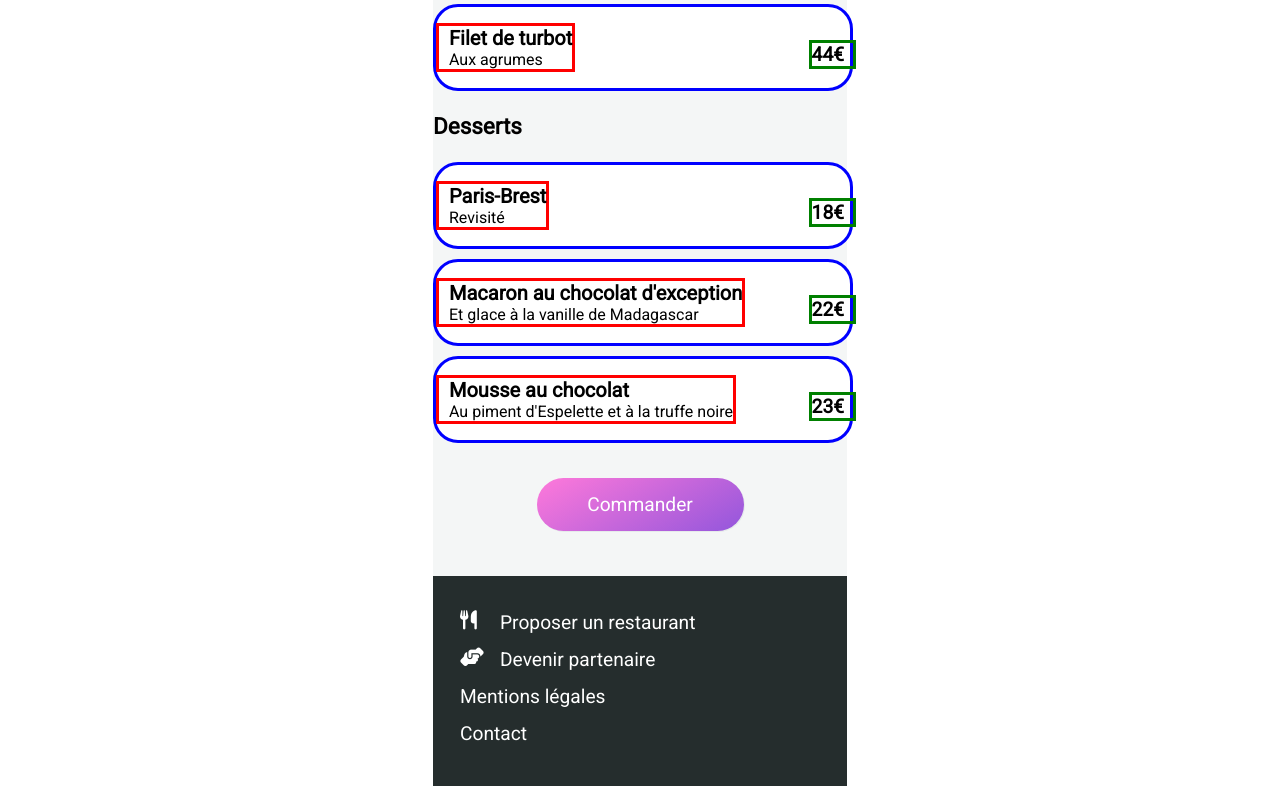
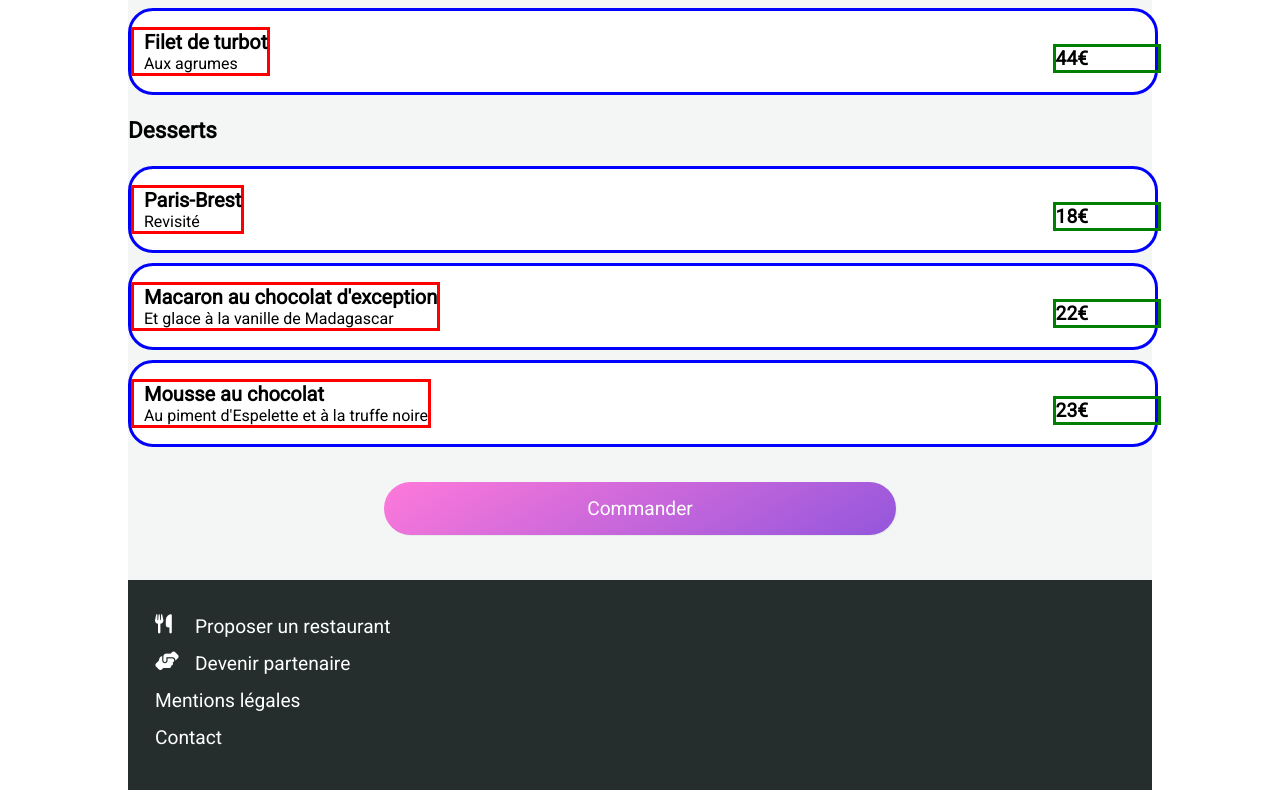
Before and after one commit to sonar888/EvelyneArits_3_23022021, a website: page menus/a_la_francaise.html in a window 1280 px wide. Shown: the part 982-1772 px from the top of the page. Drawn offline with Linux system fonts and the light colour scheme; a web font is replaced by a local one.

Commit message:
added media queries mixins

```diff
--- a/sass/base/__base.scss
+++ b/sass/base/__base.scss
@@ -1,8 +1,15 @@
 //In this file you will find the base for the webpage
 
 body {
-    @include body;
+    width: 100%;
+    max-width: $mobile-width;
+    margin: auto;
+    //border: solid black;
+    font-size: 1rem;
     @include p_font;
+    @include desktop{
+        max-width: $desktop-width;
+    }
 }
 
 h1 {
--- a/sass/utils/__mixins.scss
+++ b/sass/utils/__mixins.scss
@@ -1,10 +1,4 @@
-@mixin body {
-    width: 100%;
-    max-width: 414px;
-    margin: auto;
-    //border: solid black;
-    font-size: 1rem;
-}
+
 
 @mixin title_font {
     font-family: Shrikhand, Verdana, sans-serif;
@@ -110,3 +104,20 @@
 @mixin radius {
     border-radius: 20px 20px 0 0;
 }
+
+$tablet-width: 768px;
+$desktop-width: 1024px;
+$mobile-width: 415px;
+
+
+@mixin tablet {
+  @media (min-width: #{$tablet-width}) and (max-width: #{$desktop-width - 1px}) {
+    @content;
+  }
+}
+
+@mixin desktop {
+    @media (min-width: #{$desktop-width}) {
+      @content;
+    }
+  }
--- a/sass/utils/__variables.scss
+++ b/sass/utils/__variables.scss
@@ -13,3 +13,5 @@ $p_size: 1.2rem;
 //Lists
 
 $margin_padding: 5px 10px 15px 20px;
+
+// Media queries
```
Also changed, not shown: public/css/style.css, 1 other file.
